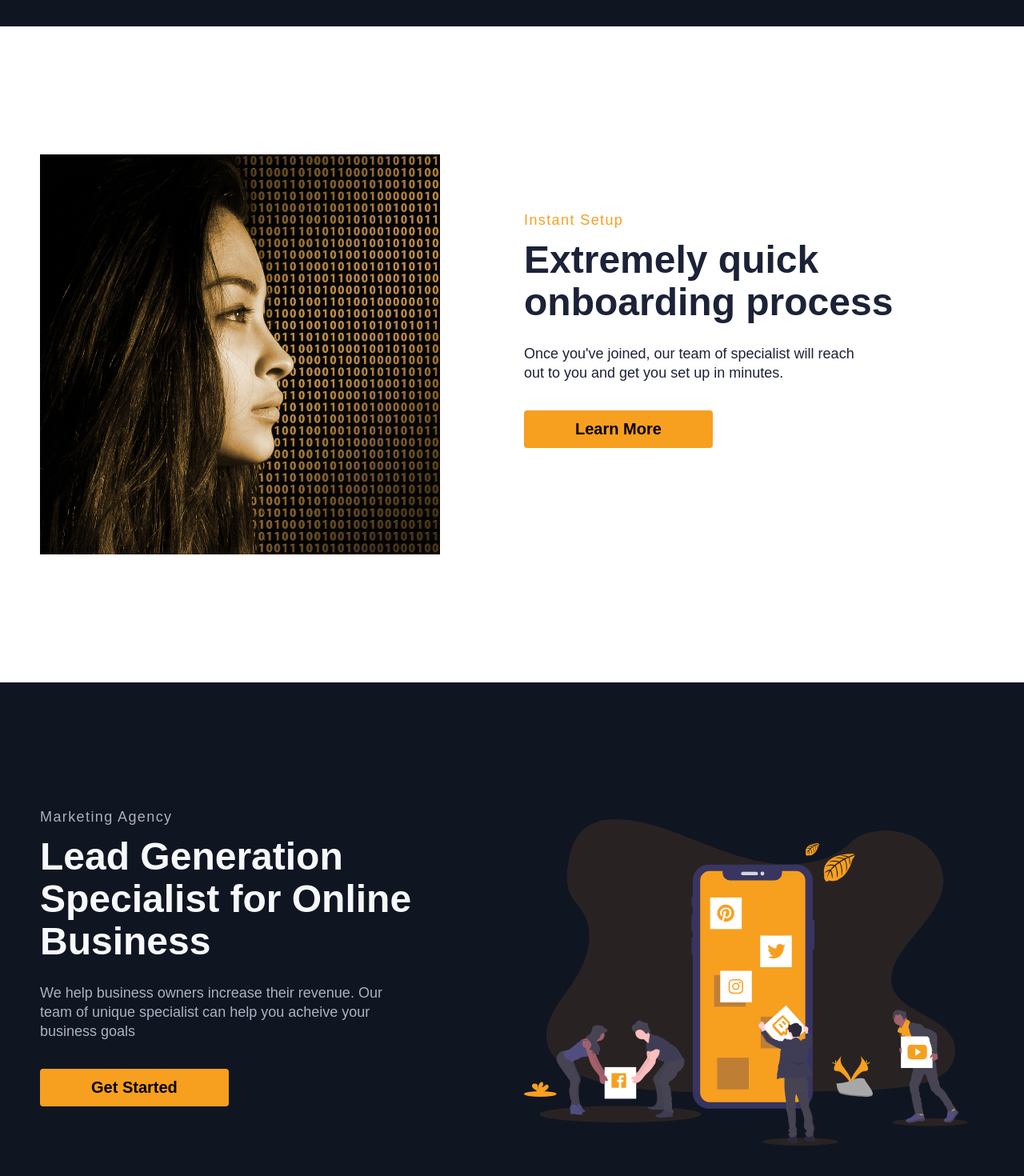
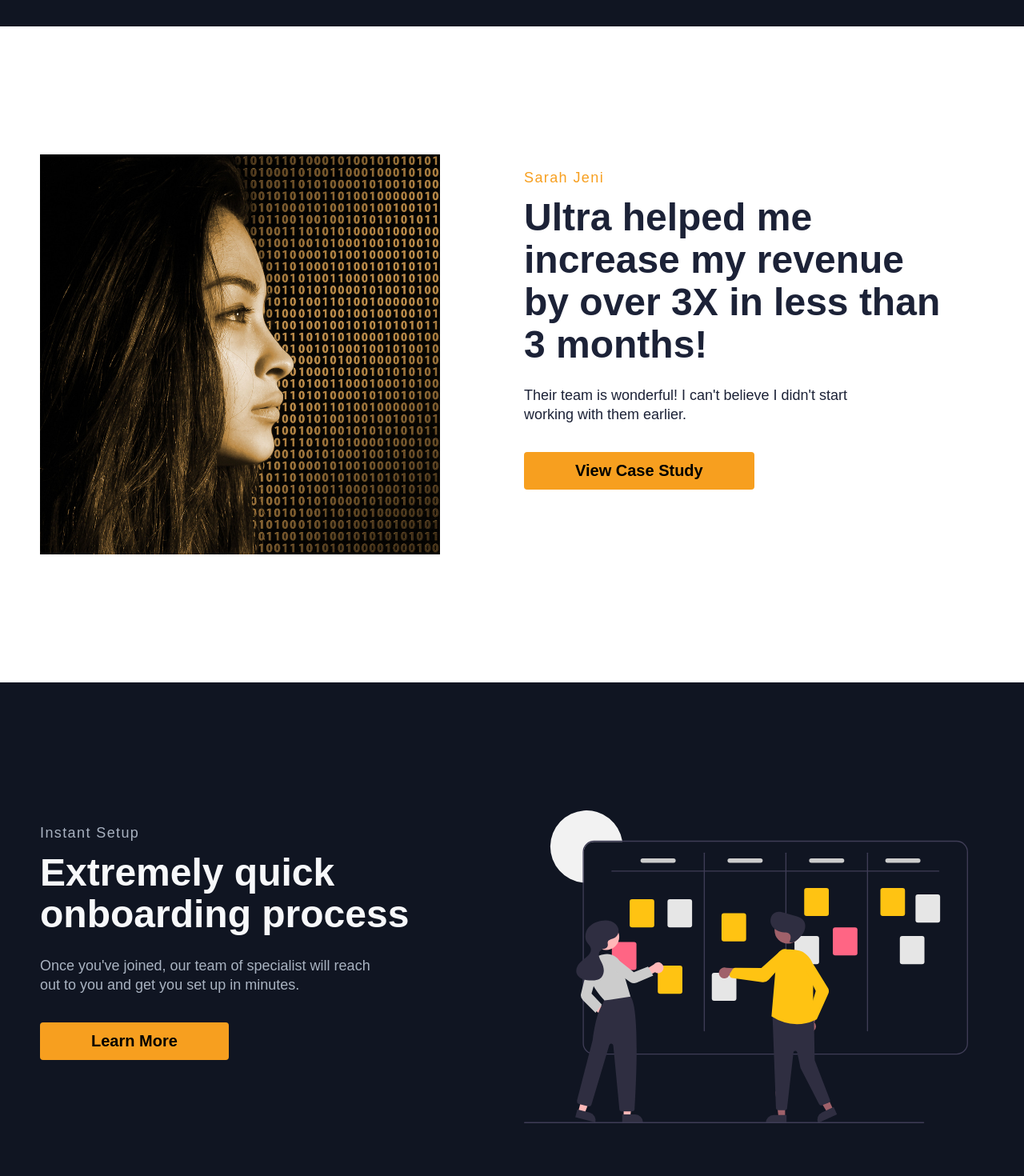
Before and after one commit to RobsonVinicius/upstairs-marketing-agency, a React (Create React App) app: page / in a window 1280 px wide. Shown: the part 796-2266 px from the top of the page at 80% size. Built offline with nearby package versions, Linux system fonts and the light colour scheme.

Commit message:
Testimonial Section

```diff
--- a/src/pages/HomePage/Data.js
+++ b/src/pages/HomePage/Data.js
@@ -20,11 +20,11 @@
   imgStart: 'start',
   lightTopLine: false,
   lightTextDesc: false,
-  buttonLabel: 'Learn More',
-  description: "Once you've joined, our team of specialist will reach out to you and get you set up in minutes.",
-  headline: 'Extremely quick onboarding process',
+  buttonLabel: 'View Case Study',
+  description: "Their team is wonderful! I can't believe I didn't start working with them earlier.",
+  headline: 'Ultra helped me increase my revenue by over 3X in less than 3 months!',
   lightText: false,
-  topLine: 'Instant Setup',
+  topLine: 'Sarah Jeni',
   img: require('../../images/profile.jpg').default,
   alt: 'Image Header',
   start: 'true'
@@ -36,12 +36,12 @@
   imgStart: '',
   lightTopLine: true,
   lightTextDesc: true,
-  buttonLabel: 'Get Started',
-  description: 'We help business owners increase their revenue. Our team of unique specialist can help you acheive your business goals',
-  headline: 'Lead Generation Specialist for Online Business',
+  buttonLabel: 'Learn More',
+  description: "Once you've joined, our team of specialist will reach out to you and get you set up in minutes.",
+  headline: 'Extremely quick onboarding process',
   lightText: true,
-  topLine: 'Marketing Agency',
-  img: require('../../images/header.svg').default,
+  topLine: 'Instant Setup',
+  img: require('../../images/scrum.svg').default,
   alt: 'Image Header',
   start: ''
 }
```
Also changed, not shown: src/images/team.svg (added).
